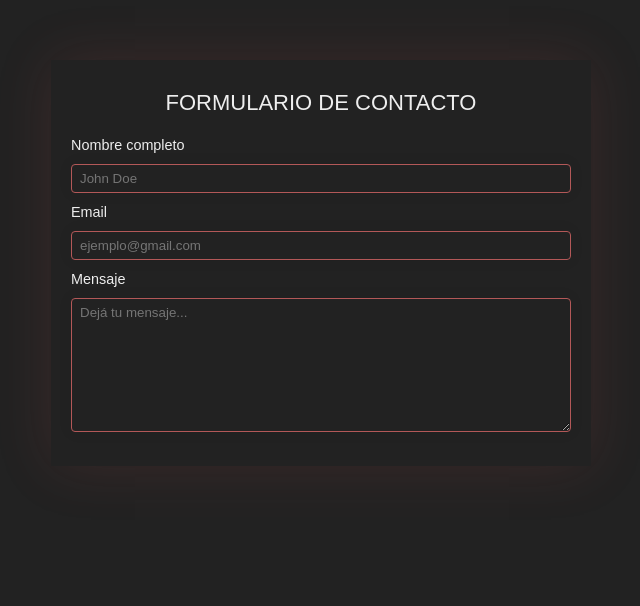
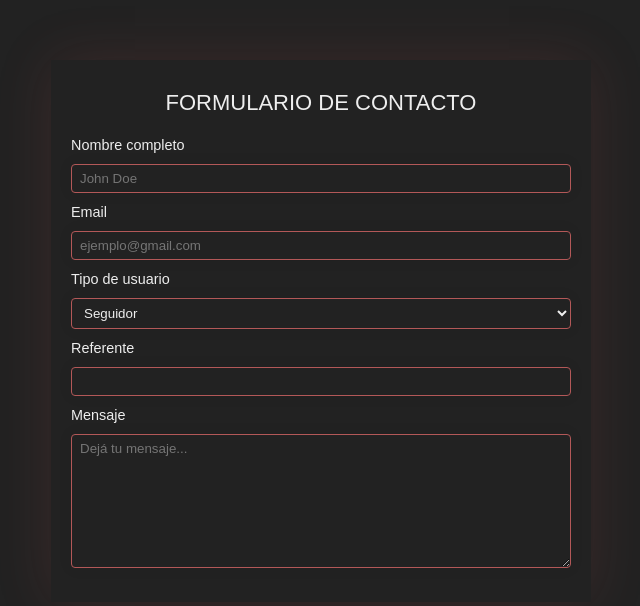
Before and after one commit to rouscast/tutorial-html-1, a plain HTML site: page HTML_AVANZADO/textarea/index.html in a window 1280 px wide. Shown: the whole page, without its empty margins (319-959 px from the left). Drawn offline with Linux system fonts and the light colour scheme.

Commit message:
uso del select y datalist

```diff
--- a/HTML_AVANZADO/textarea/index.html
+++ b/HTML_AVANZADO/textarea/index.html
@@ -20,6 +20,23 @@
                 <label for="email">Email</label>
                 <input type="email" placeholder="ejemplo@gmail.com" id="email">
             </div>
+            <div class="form_input">
+                <label for="nombre">Tipo de usuario</label>
+                    <select name="type-of-user">
+                        <option value="user1">Seguidor</option>
+                        <option value="user2">Empresa</option>
+                        <option value="user3">Otros</option>
+                    </select>
+            </div>
+            <div class="form_input">
+                <label for="nombre">Referente</label>
+                    <input list="referente" name="referente">
+                    <datalist id="referente" >
+                        <option value="user1">Una empresa</option>
+                        <option value="user2">Un amigo</option>
+                        <option value="user3">Otros</option>
+                    </datalist>
+            </div>
             <div>
                 <label for="mensaje">Mensaje</label>
                 <textarea rows="8" placeholder="Dejá tu mensaje..." id="mensaje"></textarea>
--- a/HTML_AVANZADO/textarea/styles.css
+++ b/HTML_AVANZADO/textarea/styles.css
@@ -14,7 +14,7 @@ form {
     margin-top: 60px;
 }
 
-input, textarea {
+input, textarea, select {
     width: 100%;
     box-sizing: border-box;
     margin-top: 10px;
@@ -26,6 +26,10 @@ input, textarea {
     border-radius: 4px;
     color: #eee;
     margin-bottom: 10px;
+}
+
+option {
+    background-color: #222;
 }
 
 h2 {
```
